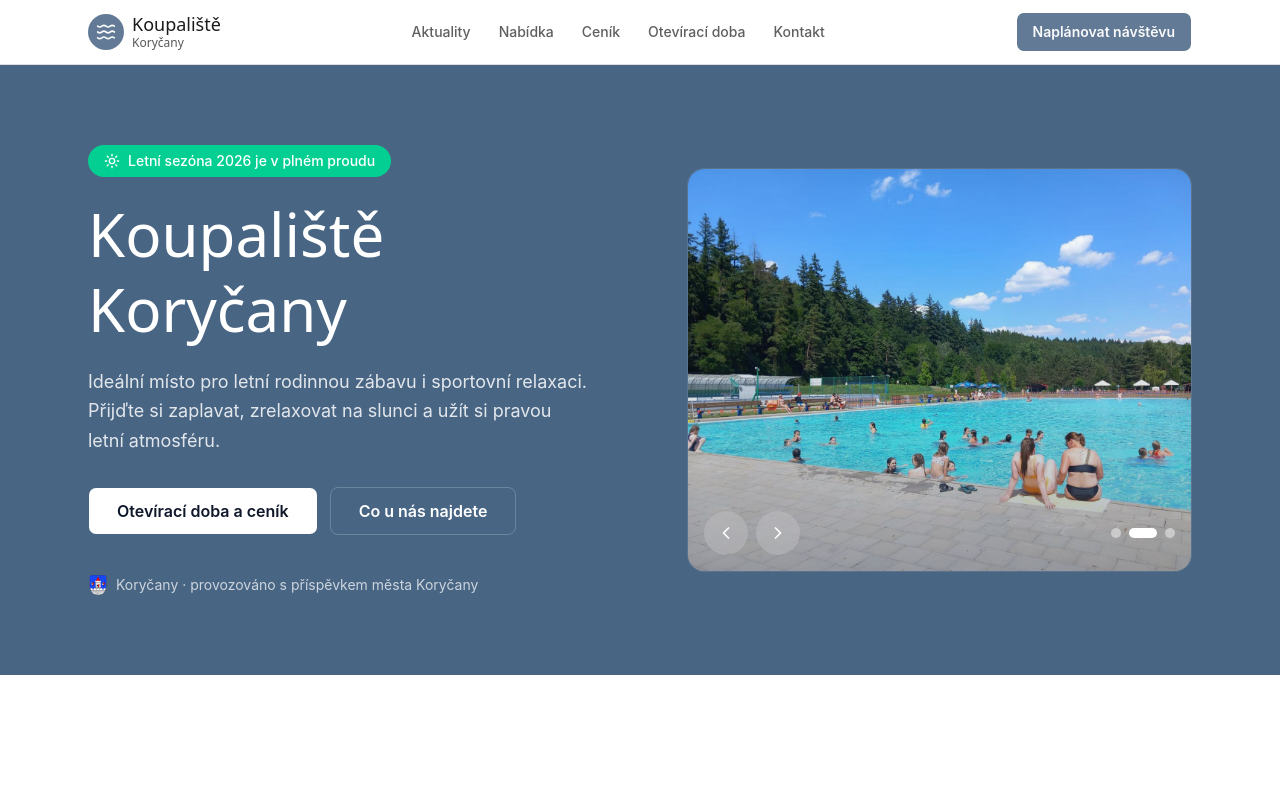
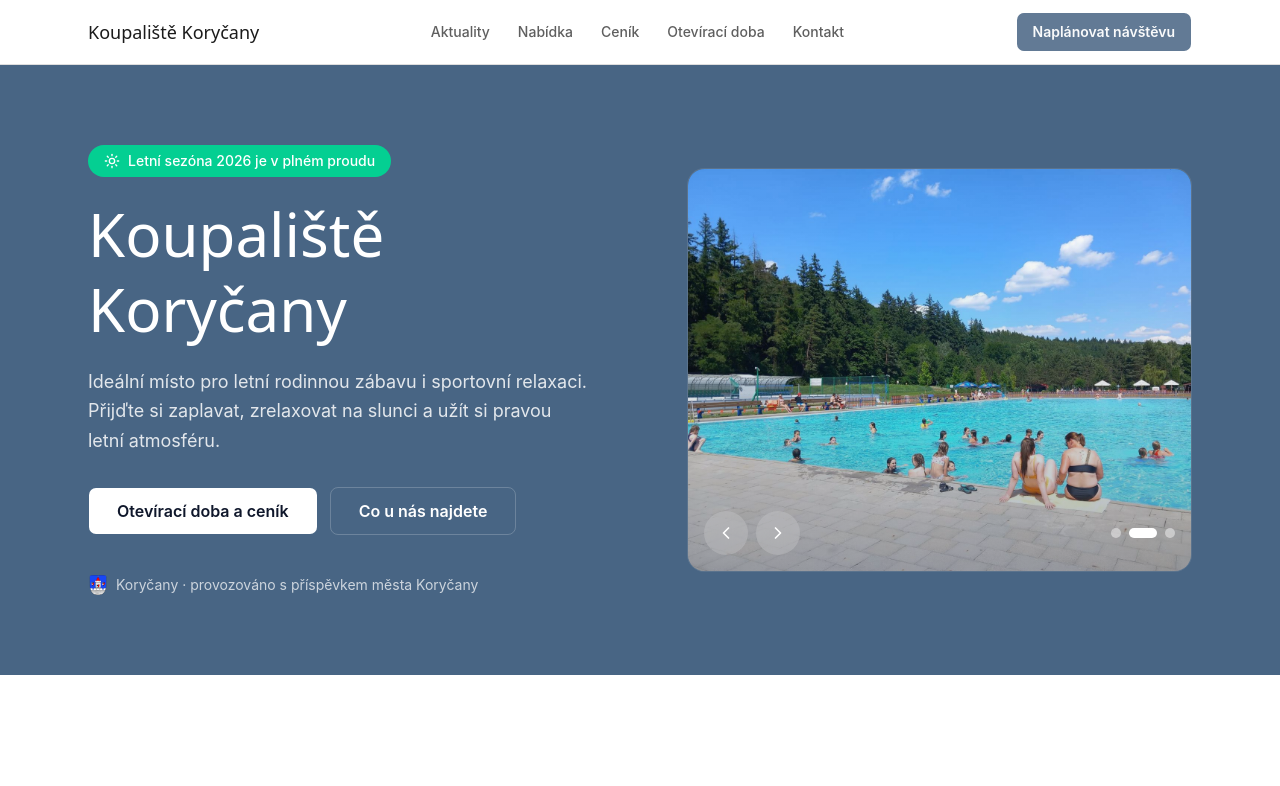
Before and after one commit to mirmachynka/koupaliste-korycany.cz, a React (Vite) app: page / in a window 1280 px wide. Shown: the top 786 px of the page. Built offline with nearby package versions, Linux system fonts and the light colour scheme; a web font is replaced by a local one.

Commit message:
Simplify header brand text

```diff
--- a/components/site-header.tsx
+++ b/components/site-header.tsx
@@ -1,5 +1,5 @@
 import { useState } from "react"
-import { Waves, Menu, X } from "lucide-react"
+import { Menu, X } from "lucide-react"
 import { Button } from "@/components/ui/button"
 
 const links = [
@@ -16,13 +16,9 @@ export function SiteHeader() {
   return (
     <header className="sticky top-0 z-50 border-b border-border bg-white/85 backdrop-blur-md">
       <div className="mx-auto flex max-w-6xl items-center justify-between gap-4 px-4 py-3 md:px-6">
-        <a href="#" className="flex items-center gap-2">
-          <span className="flex h-9 w-9 items-center justify-center rounded-full bg-primary text-primary-foreground">
-            <Waves className="h-5 w-5" />
-          </span>
+        <a href="#" className="flex items-center">
           <span className="font-heading text-lg font-700 leading-tight text-foreground">
-            Koupaliště
-            <span className="block text-xs font-500 text-muted-foreground">Koryčany</span>
+            Koupaliště Koryčany
           </span>
         </a>
 
```
Also changed, not shown: 5 other files (tests, documents, lock files or other folders).
